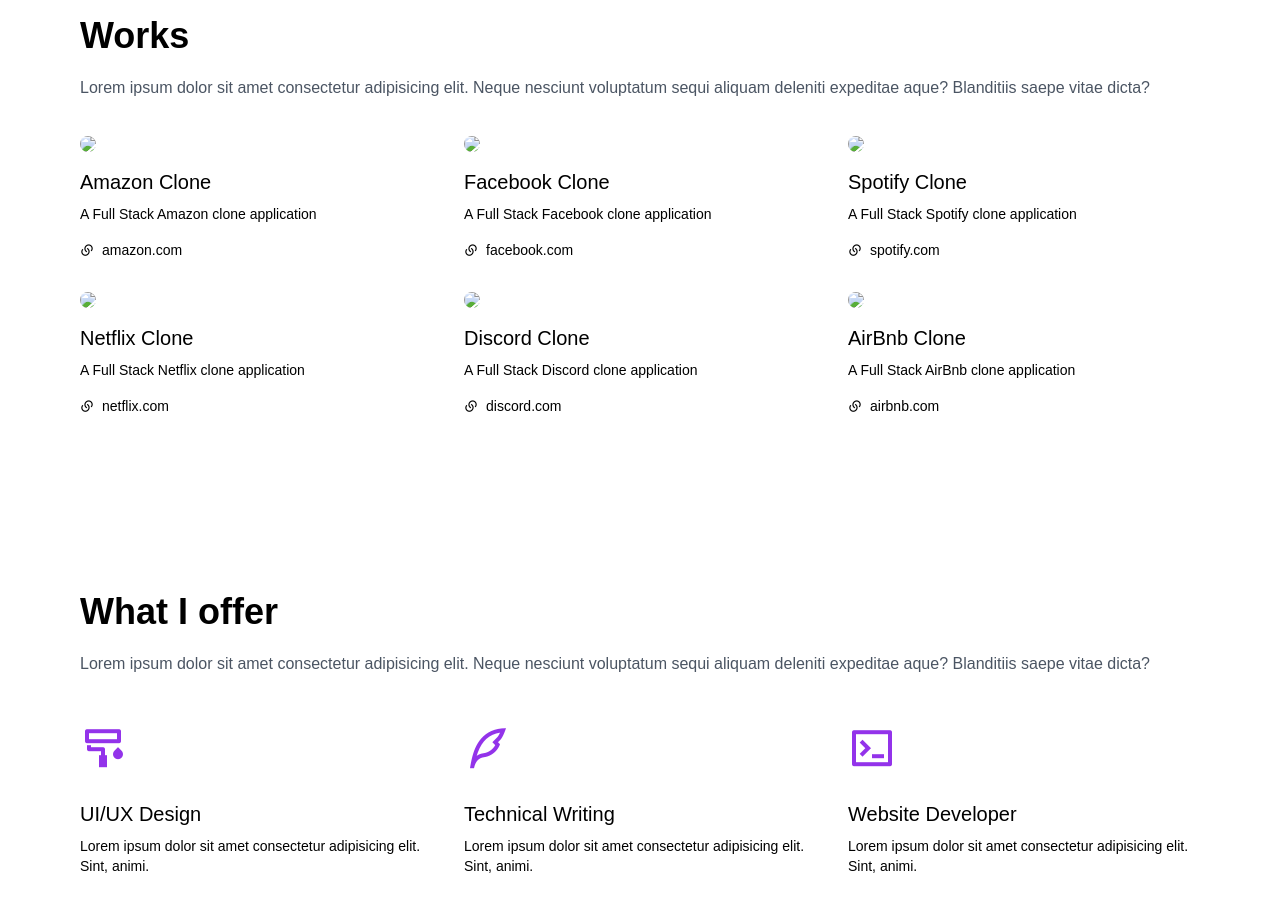
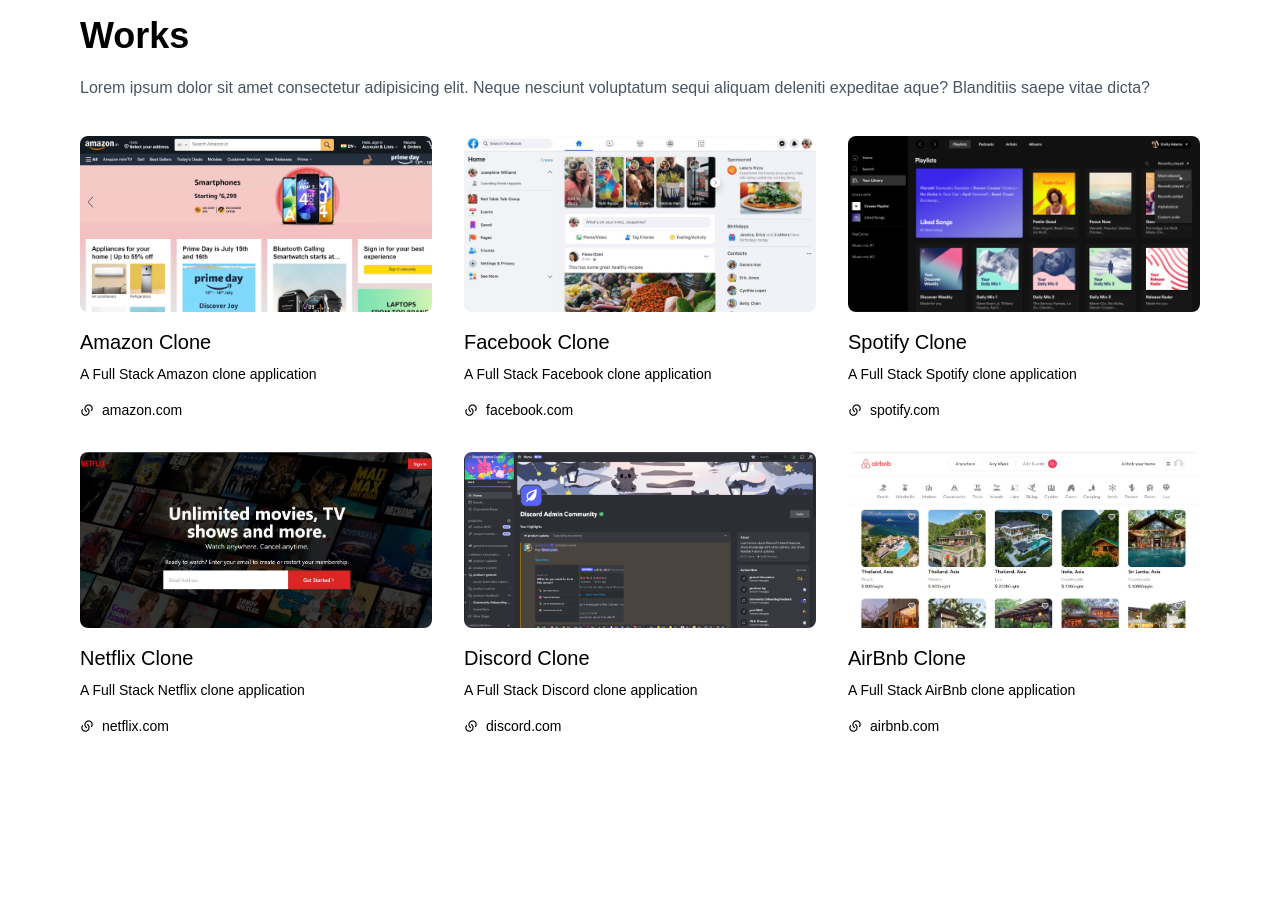
Before and after one commit to anuraggharat/Minimalistic_Portfolio, a website: page src/index.html in a window 1280 px wide. Shown: the part 2180-3089 px from the top of the page. Drawn offline with nearby package versions, Linux system fonts and the light colour scheme; the site is published under a folder, as on GitHub Pages, so addresses that start at the root find nothing.

Commit message:
replaced the work images

```diff
--- a/src/index.html
+++ b/src/index.html
@@ -233,7 +233,7 @@
                 <div class="flex flex-col md:flex-row flex-wrap">
                     <div class="flex flex-col items-start w-full md:w-1/3 p-6 md:p-4 hover:-translate-y-1 hover:bg-gray-100 dark:hover:bg-[#222] rounded-lg transition-all duration-300 ease-in-out cursor-pointer">
                         <img
-                            src="/assets/amazon.jpg"  class="rounded-lg"  />
+                            src="./amazon.jpg"  class="rounded-lg"  />
                         <h1 class="text-xl font-medium mt-4">Amazon Clone</h1>
                         <p class="text-sm mt-2 dark:text-gray-300">A Full Stack Amazon clone application</p>
                         <a href="#" target="_blank" rel="noopener noreferrer"
@@ -245,7 +245,7 @@
 
                     <div class="flex flex-col items-start w-full md:w-1/3  p-6 md:p-4 hover:-translate-y-1 hover:bg-gray-100 dark:hover:bg-[#222] rounded-lg transition-all duration-300 ease-in-out cursor-pointer">
                         <img
-                            src="/assets/facebook.jpg"  class="rounded-lg"  />
+                            src="./facebook.jpg"  class="rounded-lg"  />
                         <h1 class="text-xl font-medium mt-4">Facebook Clone</h1>
                         <p class="text-sm mt-2 dark:text-gray-300">A Full Stack Facebook clone application</p>
                         <a href="#" target="_blank" rel="noopener noreferrer"
@@ -258,7 +258,7 @@
                     <div
                         class="flex flex-col items-start w-full md:w-1/3 p-6 md:p-4 hover:-translate-y-1 hover:bg-gray-100  dark:hover:bg-[#222] rounded-lg transition-all duration-300 ease-in-out cursor-pointer">
                         <img
-                            src="/assets/spotify.png"  class="rounded-lg"  />
+                            src="./spotify.png"  class="rounded-lg"  />
                         <h1 class="text-xl font-medium mt-4">Spotify Clone</h1>
                         <p class="text-sm mt-2 dark:text-gray-300">A Full Stack Spotify clone application</p>
                         <a href="#" target="_blank" rel="noopener noreferrer"
@@ -271,7 +271,7 @@
                     <div
                         class="flex flex-col items-start w-full md:w-1/3 p-6 md:p-4 hover:-translate-y-1 hover:bg-gray-100  dark:hover:bg-[#222] rounded-lg transition-all duration-300 ease-in-out cursor-pointer">
                         <img
-                            src="/assets/netflix.jpg"  class="rounded-lg"  />
+                            src="./netflix.jpg"  class="rounded-lg"  />
                         <h1 class="text-xl font-medium mt-4">Netflix Clone</h1>
                         <p class="text-sm mt-2 dark:text-gray-300">A Full Stack Netflix clone application</p>
                         <a href="#" target="_blank" rel="noopener noreferrer"
@@ -284,7 +284,7 @@
                     <div
                         class="flex flex-col items-start w-full md:w-1/3 p-6 md:p-4 hover:-translate-y-1 hover:bg-gray-100 dark:hover:bg-[#222] rounded-lg transition-all duration-300 ease-in-out cursor-pointer">
                         <img
-                            src="/assets/discord.png"  class="rounded-lg"  />
+                            src="./discord.png"  class="rounded-lg"  />
                         <h1 class="text-xl font-medium mt-4">Discord Clone</h1>
                         <p class="text-sm mt-2 dark:text-gray-300">A Full Stack Discord clone application</p>
                         <a href="#" target="_blank" rel="noopener noreferrer"
@@ -297,7 +297,7 @@
                     <div
                         class="flex flex-col items-start w-full md:w-1/3 p-6 md:p-4 hover:-translate-y-1 hover:bg-gray-100 rounded-lg dark:hover:bg-[#222] transition-all duration-300 ease-in-out cursor-pointer">
                         <img
-                            src="/assets/airbnb.jpg"  class="rounded-lg"  />
+                            src="./airbnb.jpg"  class="rounded-lg"  />
                         <h1 class="text-xl font-medium mt-4">AirBnb Clone</h1>
                         <p class="text-sm mt-2 dark:text-gray-300">A Full Stack AirBnb clone application</p>
                         <a href="#" target="_blank" rel="noopener noreferrer"
```
Also changed, not shown: src/airbnb.jpg (renamed from assets/airbnb.jpg), src/amazon.jpg (renamed from assets/amazon.jpg), src/discord.png (renamed from assets/discord.png), src/facebook.jpg (renamed from assets/facebook.jpg), src/netflix.jpg (renamed from assets/netflix.jpg), src/spotify.png (renamed from assets/spotify.png).
